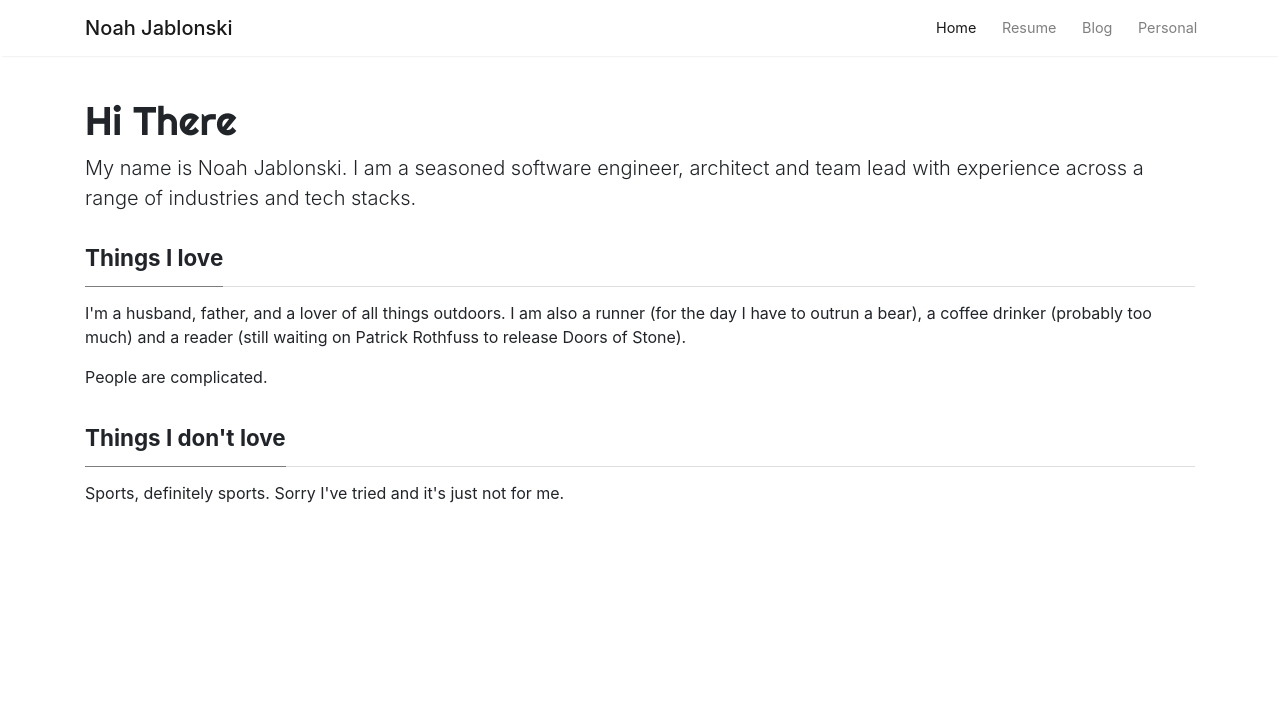
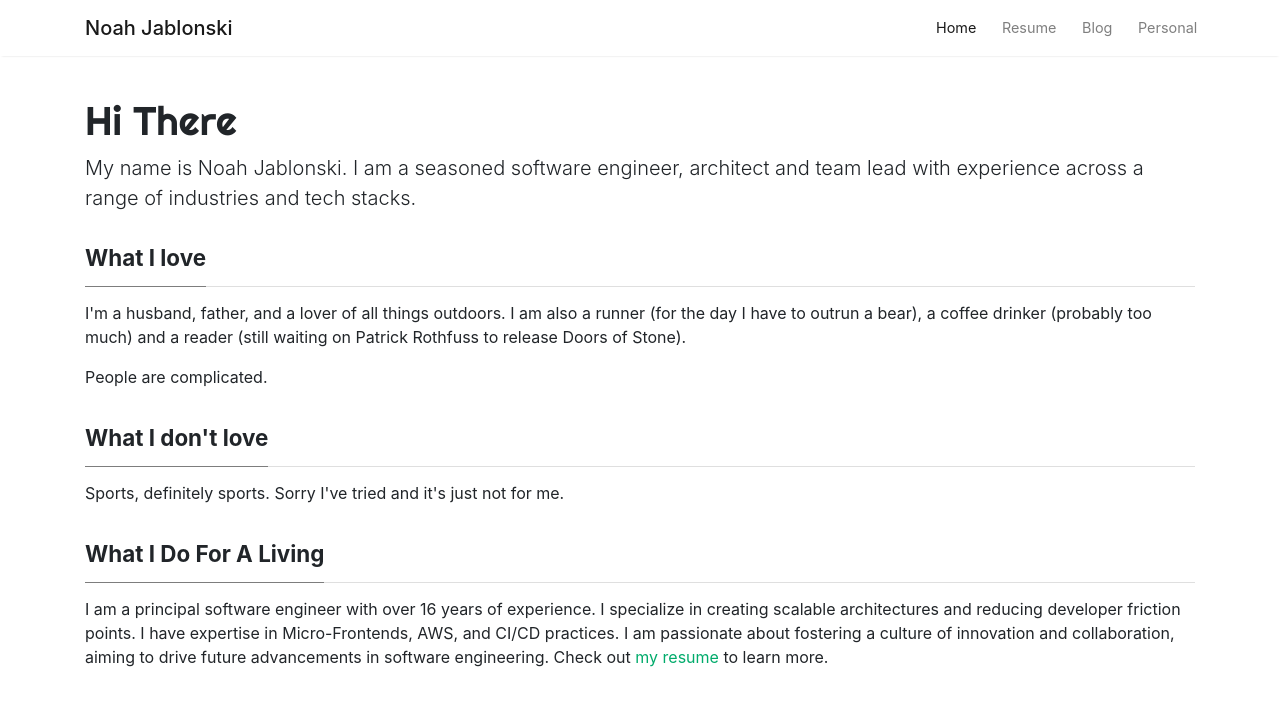
Before and after one commit to jablonnc/jablonnc.github.io, a Jekyll site: the page built from index.html, in a window 1280 px wide. Shown: the top 706 px of the page. Built offline with Jekyll 4.4.1, drawn with Linux system fonts in a browser that asks for light colours; nearby versions of some CDN libraries; the list of posts is cut into pages by our own code.

Commit message:
[master]

```diff
--- a/index.html
+++ b/index.html
@@ -11,7 +11,7 @@ layout: default
 
 <section class="featured-posts main-page-header">
     <div class="section-title">
-        <h2><span>Things I love</span></h2>
+        <h2><span>What I love</span></h2>
     </div>
 
     <p>I'm a husband, father, and a lover of all things outdoors. I am also a runner (for the day I have to outrun a bear), a coffee drinker (probably too much) and a reader (still waiting on Patrick Rothfuss to release Doors of Stone).</p>
@@ -21,8 +21,16 @@ layout: default
 
 <section class="featured-posts main-page-header">
   <div class="section-title">
-      <h2><span>Things I don't love</span></h2>
+      <h2><span>What I don't love</span></h2>
   </div>
 
   Sports, definitely sports. Sorry I've tried and it's just not for me.
 </section>
+
+<section class="featured-posts main-page-header">
+  <div class="section-title">
+      <h2><span>What I Do For A Living</span></h2>
+  </div>
+
+  I am a principal software engineer with over 16 years of experience. I specialize in creating scalable architectures and reducing developer friction points. I have expertise in Micro-Frontends, AWS, and CI/CD practices. I am passionate about fostering a culture of innovation and collaboration, aiming to drive future advancements in software engineering. Check out <a href="/resume">my resume</a> to learn more.
+</section>
```
